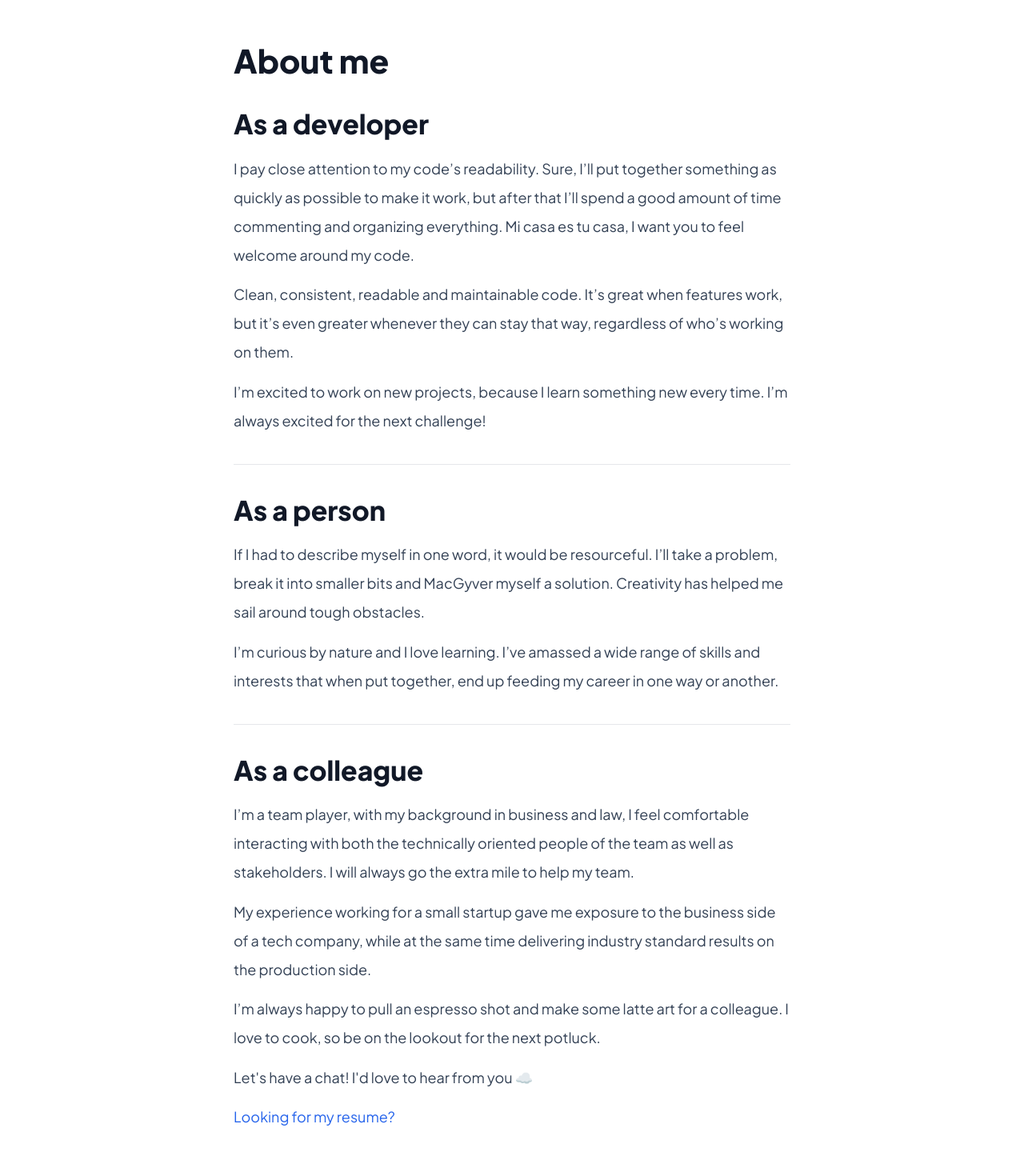
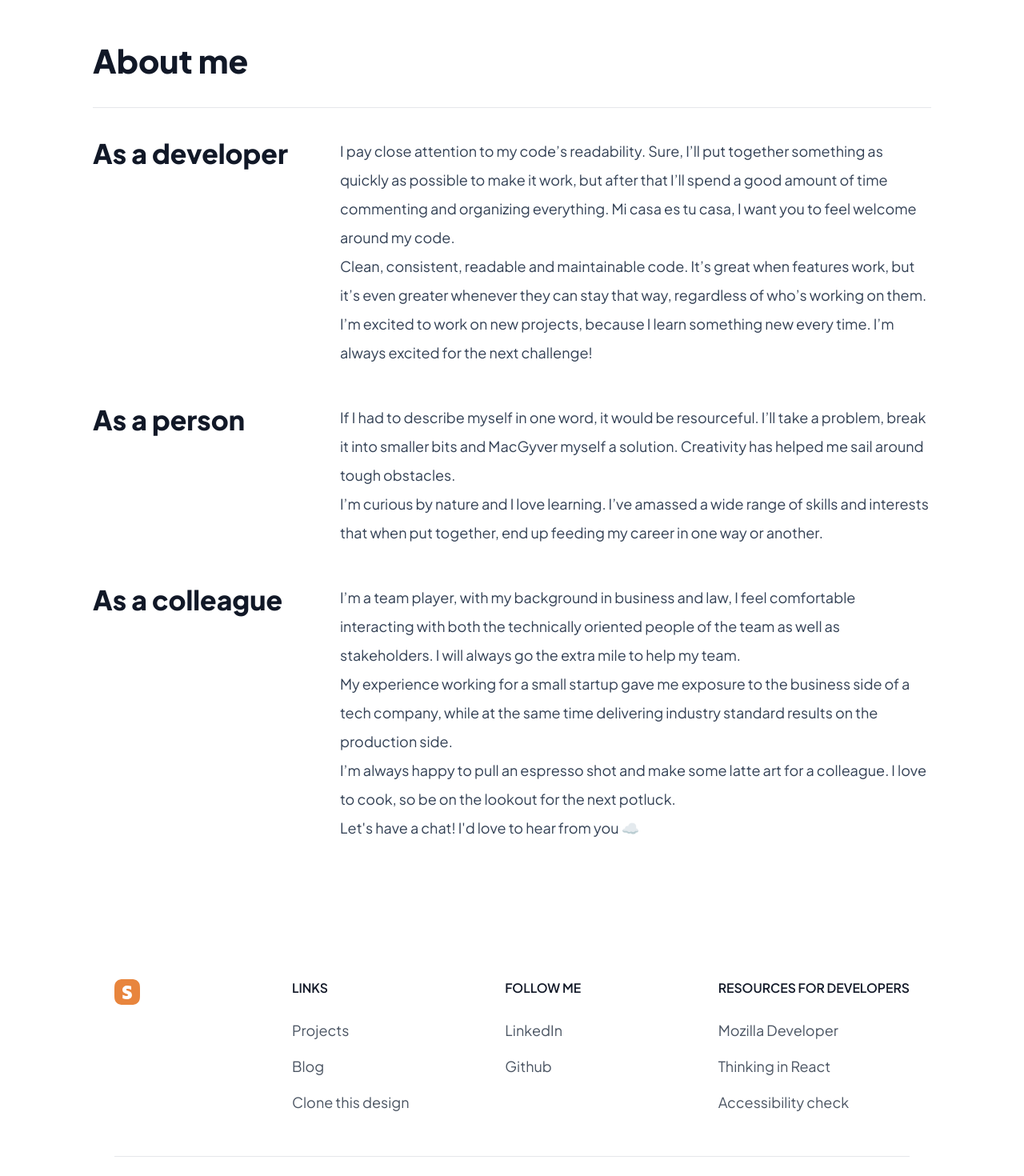
Before and after one commit to sanicodeplayground/portfolio2024, a React (Vite) app: page /about in a window 1280 px wide. Shown: the part 100-1570 px from the top of the page at 80% size. Built offline with nearby package versions, Linux system fonts and the light colour scheme.

Commit message:
update about me layout

```diff
--- a/package.json
+++ b/package.json
@@ -20,8 +20,8 @@
     "react-youtube": "^10.1.0"
   },
   "devDependencies": {
-    "@types/react": "^18.2.43",
-    "@types/react-dom": "^18.2.17",
+    "@types/react": "^18.3.2",
+    "@types/react-dom": "^18.3.0",
     "@vitejs/plugin-react": "^4.2.1",
     "autoprefixer": "^10.4.16",
     "eslint": "^8.55.0",
--- a/src/components/Bio.jsx
+++ b/src/components/Bio.jsx
@@ -1,4 +1,5 @@
 import { Link } from "react-router-dom";
+
 function Bio() {
   return (
     <section>
--- a/src/components/BioExtended.jsx
+++ b/src/components/BioExtended.jsx
@@ -1,53 +1,69 @@
 function BioExtended() {
   return (
     <section>
-      <article className="container py-16 mx-auto max-w-screen-md  leading-loose [&>p]:mt-3">
-        <h2 className="mb-4 text-4xl  font-extrabold text-gray-900 dark:text-white">
+      <article className="container py-16 leading-loose [&>p]:mt-3">
+        <h1 className="mb-4 text-4xl  font-extrabold text-gray-900 dark:text-white">
           About me
+        </h1>
+        <hr className="h-px my-8 bg-gray-200 border-0 dark:bg-gray-800" />
+        <div className="grid md:grid-cols-[300px_1fr] mb-10 gap-2">
+          <aside>
+            <h2 className="mb-4 text-3xl font-extrabold text-gray-900 dark:text-white">
+              As a developer
             </h2>
-
-        <h3 className="mb-4 mt-8 text-3xl  font-extrabold text-gray-900 dark:text-white">
-          As a developer
-        </h3>
+          </aside>
+          <main>
             <p>
               I pay close attention to my code’s readability. Sure, I’ll put
-          together something as quickly as possible to make it work, but after
-          that I’ll spend a good amount of time commenting and organizing
-          everything. Mi casa es tu casa, I want you to feel welcome around my
-          code.
+              together something as quickly as possible to make it work, but
+              after that I’ll spend a good amount of time commenting and
+              organizing everything. Mi casa es tu casa, I want you to feel
+              welcome around my code.
             </p>
             <p>
               Clean, consistent, readable and maintainable code. It’s great when
-          features work, but it’s even greater whenever they can stay that way,
-          regardless of who’s working on them.
+              features work, but it’s even greater whenever they can stay that
+              way, regardless of who’s working on them.
             </p>
             <p>
               I’m excited to work on new projects, because I learn something new
               every time. I’m always excited for the next challenge!
             </p>
-        <hr className="h-px my-8 bg-gray-200 border-0 dark:bg-gray-800" />
-        <h3 className="mb-4 mt-8 text-3xl  font-extrabold text-gray-900 dark:text-white">
+          </main>
+        </div>
+        <div className="grid md:grid-cols-[300px_1fr] mb-10 gap-2">
+          <aside>
+            <h2 className="mb-4 text-3xl font-extrabold text-gray-900 dark:text-white">
               As a person
-        </h3>
+            </h2>
+          </aside>
+          <main>
             <p>
-          If I had to describe myself in one word, it would be resourceful. I’ll
-          take a problem, break it into smaller bits and MacGyver myself a
-          solution. Creativity has helped me sail around tough obstacles.
+              If I had to describe myself in one word, it would be resourceful.
+              I’ll take a problem, break it into smaller bits and MacGyver
+              myself a solution. Creativity has helped me sail around tough
+              obstacles.
             </p>
             <p>
-          I’m curious by nature and I love learning. I’ve amassed a wide range
-          of skills and interests that when put together, end up feeding my
-          career in one way or another.
+              I’m curious by nature and I love learning. I’ve amassed a wide
+              range of skills and interests that when put together, end up
+              feeding my career in one way or another.
             </p>
-        <hr className="h-px my-8 bg-gray-200 border-0 dark:bg-gray-800" />
-        <h3 className="mb-4 mt-8 text-3xl  font-extrabold text-gray-900 dark:text-white">
+          </main>
+        </div>
+
+        <div className="grid md:grid-cols-[300px_1fr] gap-2">
+          <aside>
+            <h2 className="mb-4 text-3xl font-extrabold text-gray-900 dark:text-white">
               As a colleague
-        </h3>
+            </h2>
+          </aside>
+          <main>
             <p>
               I’m a team player, with my background in business and law, I feel
-          comfortable interacting with both the technically oriented people of
-          the team as well as stakeholders. I will always go the extra mile to
-          help my team.
+              comfortable interacting with both the technically oriented people
+              of the team as well as stakeholders. I will always go the extra
+              mile to help my team.
             </p>
             <p>
               My experience working for a small startup gave me exposure to the
@@ -55,20 +71,13 @@ function BioExtended() {
               industry standard results on the production side.
             </p>
             <p>
-          I’m always happy to pull an espresso shot and make some latte art for
-          a colleague. I love to cook, so be on the lookout for the next
+              I’m always happy to pull an espresso shot and make some latte art
+              for a colleague. I love to cook, so be on the lookout for the next
               potluck.
             </p>
             <p>Let's have a chat! I'd love to hear from you ☁️</p>
-        <p>
-          <a
-            href="./images/Sanita-Gailuma-2024.pdf"
-            target="_blank"
-            className="inline-flex items-center ont-medium text-blue-600 dark:text-blue-500 hover:underline"
-          >
-            Looking for my resume?
-          </a>
-        </p>
+          </main>
+        </div>
       </article>
     </section>
   );
--- a/src/components/BlogCards.jsx
+++ b/src/components/BlogCards.jsx
@@ -1,47 +1,15 @@
 import { Link } from "react-router-dom";
+import { blogPosts } from "./BlogPosts";
 
 function BlogCards() {
-  const blogPosts = [
-    {
-      id: 1,
-      title: "Install Tailwind CSS in React",
-      description:
-        "Learn how to install Tailwind CSS, a utility-first framework, in your React project using Vite.",
-      link: "/BlogArticle1",
-      date: "1 day ago",
-      category: "Tutorial",
-    },
-    {
-      id: 2,
-      title: "How to change Tailwind CSS base font size",
-      description:
-        "Learn how to change the base font in Tailwind CSS using a plugin.",
-      link: "/BlogArticle2",
-      date: "3 days ago",
-      category: "Tutorial",
-    },
-    {
-      id: 3,
-      title: "Coding Resources",
-      description:
-        "All the resources to build beautiful and performant web applications",
-      link: "/BlogArticle3",
-      date: "4 days ago",
-      category: "Resources",
-    },
-  ];
   return (
     <section>
       <div className="container py-16">
-        <div className="mx-auto max-w-screen-sm text-center lg:mb-16 mb-8">
-          <h2 className="mb-4 text-3xl lg:text-4xl  font-extrabold text-gray-900 dark:text-white">
-            Blog
-          </h2>
-          <p className=" 0 sm:text-xl dark:text-gray-400">
-            Things I've been learning
-          </p>
-        </div>
+        <h1 className="mb-4 text-3xl lg:text-4xl  font-extrabold text-gray-900 dark:text-white">
+          Blog
+        </h1>
 
+        <hr className="h-px my-8 bg-gray-200 border-0 dark:bg-gray-800" />
         <div className="grid gap-8 lg:grid-cols-2">
           {blogPosts.map((post) => (
             <Link
--- /dev/null
+++ b/src/components/BlogPosts.jsx
@@ -0,0 +1,29 @@
+export const blogPosts = [
+  {
+    id: 1,
+    title: "Install Tailwind CSS in React",
+    description:
+      "Learn how to install Tailwind CSS, a utility-first framework, in your React project using Vite.",
+    link: "/BlogArticle1",
+    date: "1 day ago",
+    category: "Tutorial",
+  },
+  {
+    id: 2,
+    title: "How to change Tailwind CSS base font size",
+    description:
+      "Learn how to change the base font in Tailwind CSS using a plugin.",
+    link: "/BlogArticle2",
+    date: "3 days ago",
+    category: "Tutorial",
+  },
+  {
+    id: 3,
+    title: "Coding Resources",
+    description:
+      "All the resources to build beautiful and performant web applications",
+    link: "/BlogArticle3",
+    date: "4 days ago",
+    category: "Resources",
+  },
+];
--- a/src/components/ContactForm.jsx
+++ b/src/components/ContactForm.jsx
@@ -35,9 +35,10 @@ function ContactForm() {
   return (
     <section>
       <div className="container py-16 max-w-screen-md">
-        <h2 className="mb-4 text-4xl  font-extrabold text-center text-gray-900 dark:text-white">
+        <h1 className="mb-4 text-4xl  font-extrabold text-center text-gray-900 dark:text-white">
           Let's have a chat
-        </h2>
+        </h1>
+        <hr className="h-px my-8 bg-gray-200 border-0 dark:bg-gray-800" />
         {isSent && <p className="text-green-600">Email successfully sent!</p>}
         <form ref={form} onSubmit={sendEmail} className="space-y-8">
           <div>
--- a/src/components/Footer.jsx
+++ b/src/components/Footer.jsx
@@ -51,6 +51,7 @@ const footerResources = [
 
 function Footer() {
   const currentYear = new Date().getFullYear();
+
   return (
     <footer className="my-0 sm:p-6">
       <div className="container pt-16">
--- a/src/components/ProjectFeatured.jsx
+++ b/src/components/ProjectFeatured.jsx
@@ -1,4 +1,4 @@
-import projects from "./ProjectsData";
+import projects from "./ProjectsData.jsx";
 
 function ProjectFeatured() {
   const featuredProject = projects.find((project) => project.highlight);
--- a/src/components/Projects.jsx
+++ b/src/components/Projects.jsx
@@ -1,4 +1,4 @@
-import projects from "./ProjectsData";
+import projects from "./ProjectsData.jsx";
 import ProjectFeatured from "./ProjectFeatured";
 
 function Projects() {
@@ -7,9 +7,10 @@ function Projects() {
   return (
     <section>
       <div className="container py-16">
-        <h2 className="mb-4 text-4xl font-extrabold text-gray-900 dark:text-white">
+        <h1 className="mb-4 text-4xl font-extrabold text-gray-900 dark:text-white">
           Projects
-        </h2>
+        </h1>
+        <hr className="h-px my-8 bg-gray-200 border-0 dark:bg-gray-800" />
         <ProjectFeatured />
         {/* Projects grid */}
         <ul className="grid grid-cols-1 gap-6 sm:grid-cols-2">
```
Also changed, not shown: 1 other file (tests, documents, lock files or other folders). Lines whose indentation alone changed are shown as unchanged.
